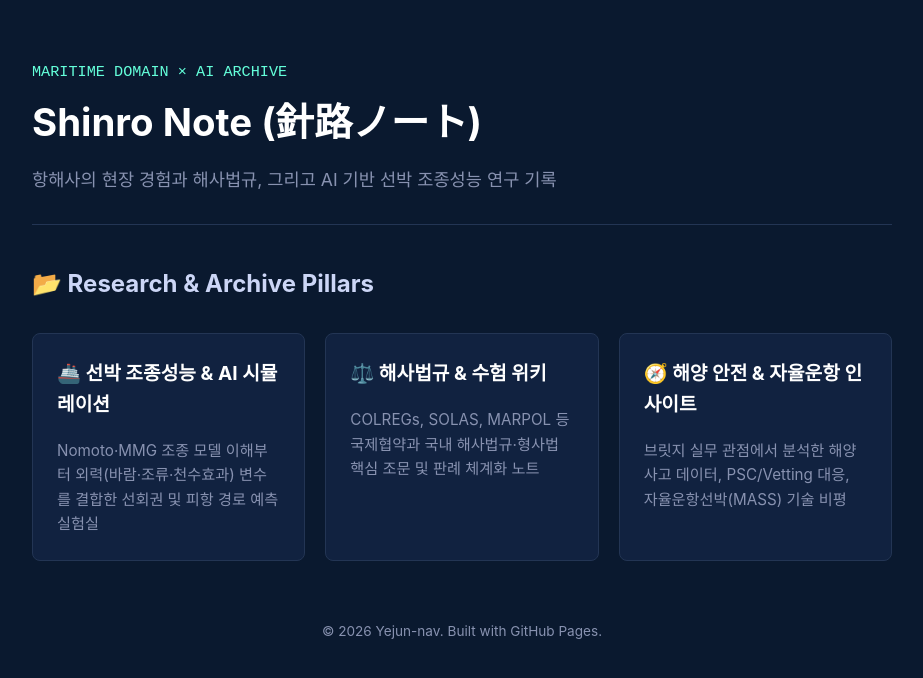
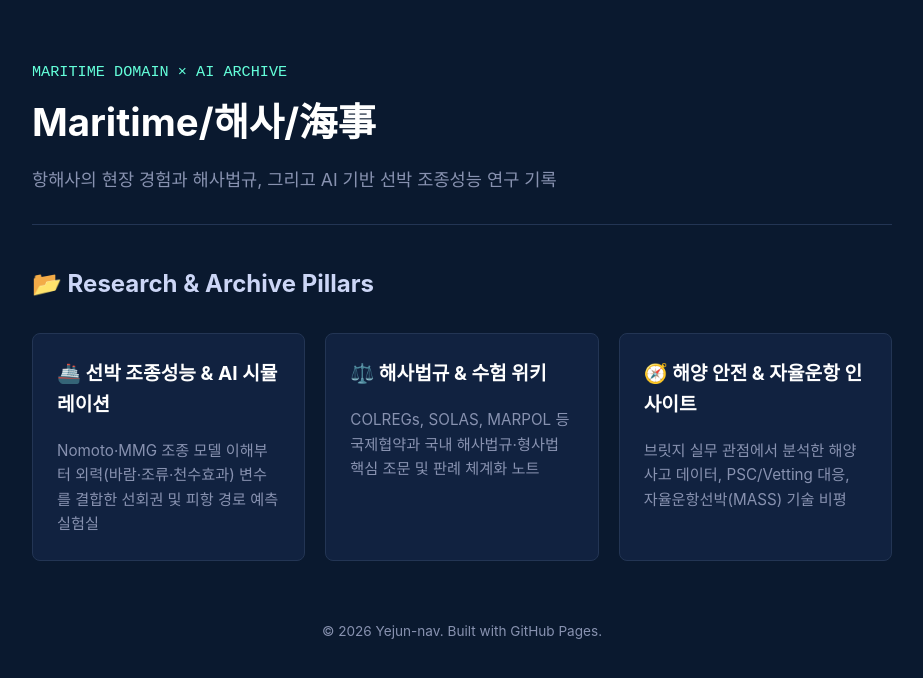
Before and after one commit to Yejun-nav/Yejun-nav.github.io, a plain HTML site: page index.html in a window 1280 px wide. Shown: the whole page, without its empty margins (178-1101 px from the left). Drawn offline with Linux system fonts and the light colour scheme.

Commit message:
Update index.html

```diff
--- a/index.html
+++ b/index.html
@@ -3,7 +3,7 @@
 <head>
   <meta charset="UTF-8">
   <meta name="viewport" content="width=device-width, initial-scale=1.0">
-  <title>Shinro Note | 해사 지식 & AI 연구 아카이브</title>
+  <title> Maritime/해사/海事 knowledge & AI research archive</title>
   <style>
     :root {
       --navy: #0a192f;
@@ -85,7 +85,7 @@
   <div class="container">
     <header>
       <span class="tag">MARITIME DOMAIN × AI ARCHIVE</span>
-      <h1>Shinro Note (針路ノート)</h1>
+      <h1>Maritime/해사/海事</h1>
       <p class="subtitle">항해사의 현장 경험과 해사법규, 그리고 AI 기반 선박 조종성능 연구 기록</p>
     </header>
 
```
